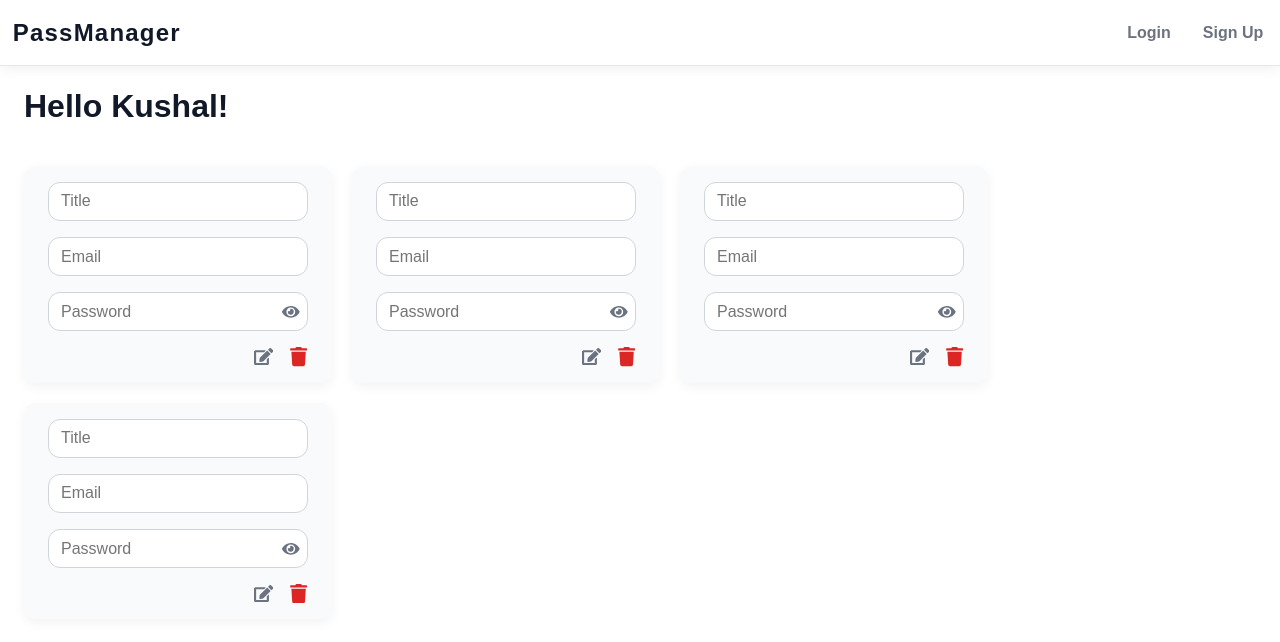
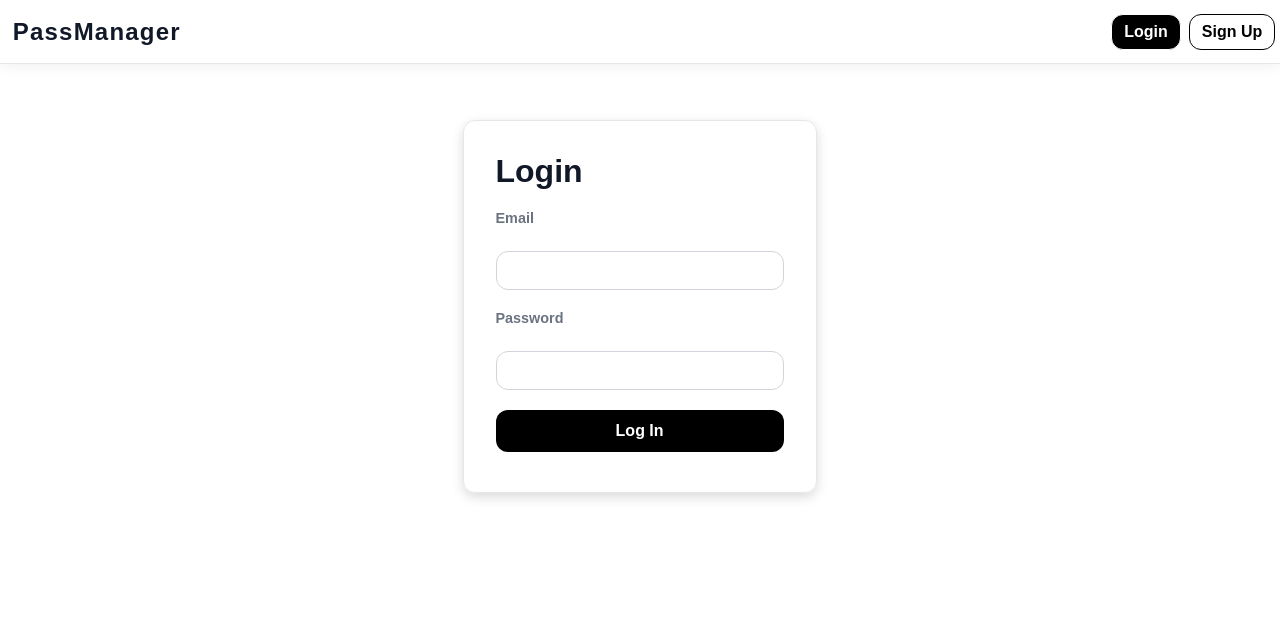
Before and after one commit to kushalshah0/password-manager, a React (Vite) app in the folder frontend/: page /login in a window 1280 px wide. Shown: the top 642 px of the page. Built offline with nearby package versions, Linux system fonts and the light colour scheme.

Commit message:
working on styles on login and signup

```diff
--- a/frontend/src/components/Dashboard/Dashboard.jsx
+++ b/frontend/src/components/Dashboard/Dashboard.jsx
@@ -5,8 +5,12 @@ import PasswordCard from '../PasswordCard/PasswordCard'
 const Dashboard = () => {
   return (
       <section aria-label="Dashboard" style={styles.dashboard}>
-        <h1 style={styles.greeting}>Hello Kushal!</h1>
+        <h1 style={styles.greeting}>Hello Gyanendra!</h1>
         <div aria-label="Stored passwords" role="list" style={styles.passwordsList}>
+          <PasswordCard />
+          <PasswordCard />
+          <PasswordCard />
+          <PasswordCard />
           <PasswordCard />
           <PasswordCard />
           <PasswordCard />
--- a/frontend/src/components/Login/Login.jsx
+++ b/frontend/src/components/Login/Login.jsx
@@ -73,10 +73,6 @@ const Login = () => {
               <button
                 type="submit"
                 style={styles.submitButton}
-                onMouseEnter={(e) => (e.currentTarget.style.backgroundColor = '#2563eb')}
-                onMouseLeave={(e) => (e.currentTarget.style.backgroundColor = '#3b82f6')}
-                onFocus={(e) => (e.currentTarget.style.backgroundColor = '#2563eb')}
-                onBlur={(e) => (e.currentTarget.style.backgroundColor = '#3b82f6')}
               >
                 Log In
               </button>
--- a/frontend/src/components/Navbar/Navbar.jsx
+++ b/frontend/src/components/Navbar/Navbar.jsx
@@ -12,6 +12,11 @@ const Navbar = () => {
     setView(targetView);
     setFormState({});
   }
+  const handleLogout = () => {
+    setView('login');
+    setFormState({});
+    setErrors({});
+  }
   const currentUser = JSON.parse(localStorage.getItem('currentUser'));
   return (
     <>
@@ -21,7 +26,9 @@ const Navbar = () => {
             PassManager
           </div>
           <nav aria-label="Main Navigation" style={styles.nav}>
-            <Link to="/login" style={styles.navLink}>
+            {(view === 'login' || view === 'signup') && (
+              <>
+                <Link to="/login">
                   <button
                     type="button"
                     style={styles.navButton(view === 'login')}
@@ -31,7 +38,7 @@ const Navbar = () => {
                     Login
                   </button>
                 </Link>
-            <Link to="/signup" style={styles.navLink}>
+                <Link to="/signup">
                   <button
                     type="button"
                     style={styles.navButton(view === 'signup')}
@@ -41,27 +48,17 @@ const Navbar = () => {
                     Sign Up
                   </button>
                 </Link>
-            {currentUser && (
-              <Link to="/dashboard" style={styles.navLink}>
-              <button
-                type="button"
-                style={styles.navButton(view === 'dashboard')}
-                aria-current={view === 'dashboard' ? 'page' : undefined}
-                onClick={() => handleNavClick('dashboard')}
-              >
-                Dashboard
-              </button>
-              </Link>
+              </>
             )}
-            {currentUser && (
-              <Link to="/login" style={styles.navLink}>
+            {view === 'dashboard' && (
+              <Link to="/login">
                 <button
                   type="button"
                   style={{
-                  ...styles.navButton(false),
-                  color: '#dc2626',
+                    ...styles.navButton(true),
+                    color: '#fff',
                     boxShadow: 'none',
-                  paddingLeft: '1rem',
+                    padding: '0.55rem 1rem',
                   }}
                   onClick={handleLogout}
                 >
--- a/frontend/src/components/PasswordCard/PasswordCard.jsx
+++ b/frontend/src/components/PasswordCard/PasswordCard.jsx
@@ -47,6 +47,7 @@ const PasswordCard = ({ title, email, password }) => {
                     placeholder="Title"
                     style={{ ...styles.input, minWidth: 0 }}
                     aria-label="Site Title"
+                    disabled={!updatePass.bool}
                 />
                 <input
                     type="email"
@@ -54,7 +55,8 @@ const PasswordCard = ({ title, email, password }) => {
                     placeholder="Email"
                     style={{ ...styles.input, minWidth: 0 }}
                     aria-label="Email"
-                />
+                    disabled={!updatePass.bool}
+                    />
                 <div
                     style={{
                         position: 'relative',
@@ -75,6 +77,7 @@ const PasswordCard = ({ title, email, password }) => {
                             minWidth: 0,
                         }}
                         aria-label="Password"
+                        disabled={!updatePass.bool}
                     />
                     <button
                         type="button"
@@ -120,7 +123,7 @@ const PasswordCard = ({ title, email, password }) => {
                                 background: 'none',
                                 border: 'none',
                                 cursor: 'pointer',
-                                color: '#6b7280',
+                                color: '#000',
                                 fontSize: '1.2rem',
                                 padding: 0,
                                 display: 'flex',
@@ -147,7 +150,7 @@ const PasswordCard = ({ title, email, password }) => {
                                 background: 'none',
                                 border: 'none',
                                 cursor: 'pointer',
-                                color: '#dc2626',
+                                color: '#000',
                                 fontSize: '1.2rem',
                                 padding: 0,
                                 display: 'flex',
--- a/frontend/src/context/states.jsx
+++ b/frontend/src/context/states.jsx
@@ -3,7 +3,7 @@ import { createContext, useContext, useState } from "react";
 export const StatesContext = createContext();
 
 export const StatesProvider = ({ children }) => {
-    const [view, setView] = useState('dashboard');
+    const [view, setView] = useState('login');
     const [users, setUsers] = useState({});
     const [formState, setFormState] = useState({});
     const [errors, setErrors] = useState({});
--- a/frontend/src/styles/style.js
+++ b/frontend/src/styles/style.js
@@ -23,7 +23,7 @@ export const styles = {
     top: 0,
     left: 0,
     right: 0,
-    height: '65px',
+    height: '63px',
     backgroundColor: '#ffffff',
     borderBottom: '1px solid #e5e7eb',
     display: 'flex',
@@ -41,31 +41,31 @@ export const styles = {
     userSelect: 'none',
   },
   nav: {
+    WebkitTapHighlightColor: 'transparent',
     display: 'flex',
     gap: '0.5rem'
   },
   navButton: (active) => ({
-    WebkitTapHighlightColor: 'transparent',
-    background: 'none',
-    border: 'none',
+    background: active ? '#000' : 'none',
+    border: active ? '1px solid #fff' : '1px solid #000',
     fontWeight: 600,
     fontSize: '1rem',
-    color: active ? '#3b82f6' : '#6b7280',
+    color: active ? '#fff' : '#000',
     cursor: 'pointer',
     padding: '0.5rem 0.75rem',
     borderRadius: '0.75rem',
     transition: 'all 0.3s cubic-bezier(0.4, 0, 0.2, 1)',
-    boxShadow: active ? '0 0 8px rgba(59,130,246,0.3)' : 'none',
   }),
   form: {
     width: '85%',
     padding: '2rem 2rem 2.5rem',
     borderRadius: '0.75rem',
-    boxShadow: '0 4px 12px rgba(0,0,0,0.05)',
+    boxShadow: '0 4px 12px rgba(0,0,0,0.15)',
     display: 'flex',
     flexDirection: 'column',
     gap: '1.25rem',
     margin: '5rem 0 0 -0.5rem',
+    border: '1px solid #e5e7eb',
   },
   formHeading: {
     fontWeight: 700,
@@ -97,7 +97,7 @@ export const styles = {
     boxShadow: '0 0 5px #3b82f6',
   },
   submitButton: {
-    backgroundColor: '#3b82f6',
+    backgroundColor: '#000',
     color: '#fff',
     fontWeight: 700,
     fontSize: '1rem',
@@ -105,12 +105,10 @@ export const styles = {
     border: 'none',
     borderRadius: '0.75rem',
     cursor: 'pointer',
-    boxShadow: '0 4px 8px rgba(59,130,246,0.4)',
     transition: 'all 0.3s cubic-bezier(0.4, 0, 0.2, 1)',
   },
   submitButtonHover: {
-    backgroundColor: '#2563eb',
-    boxShadow: '0 6px 12px rgba(37,99,235,0.6)',
+    boxShadow: '0 4px 80px rgba(0,0,0,0.4)',
   },
   dashboard: {
     marginTop: '3rem',
@@ -135,7 +133,8 @@ export const styles = {
   },
 
   passwordCard: {
-    backgroundColor: '#f9fafb',
+    border: '1px solid #d1d5db',
+    backgroundColor: '#fff',
     borderRadius: '0.75rem',
     boxShadow: '0 4px 12px rgba(0,0,0,0.05)',
     padding: '1rem 1.5rem',
@@ -147,7 +146,7 @@ export const styles = {
     maxWidth: '260px',
   },
   passwordCardHover: {
-    boxShadow: '0 6px 15px rgba(0, 131, 255, 0.15)',
+    boxShadow: '0 6px 15px rgba(0,0,0,0.1)',
     transform: 'translateY(-2px)',
   },
   passwordInfo: {
```
Lines whose indentation alone changed are shown as unchanged.
